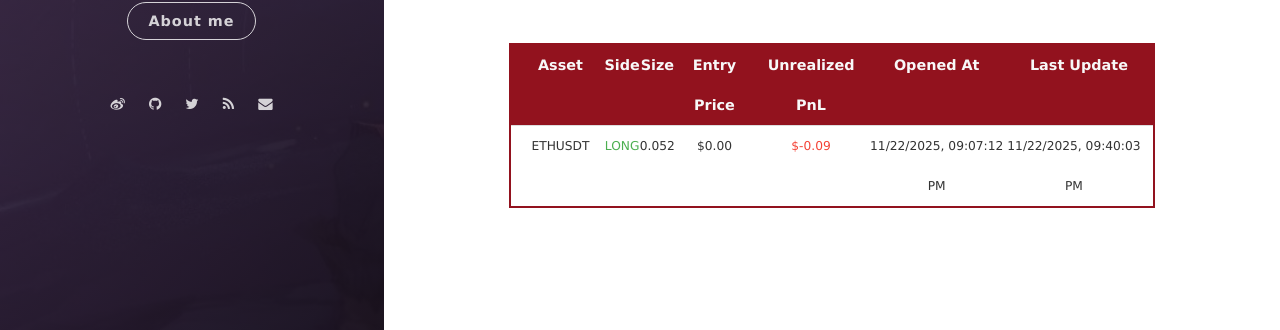
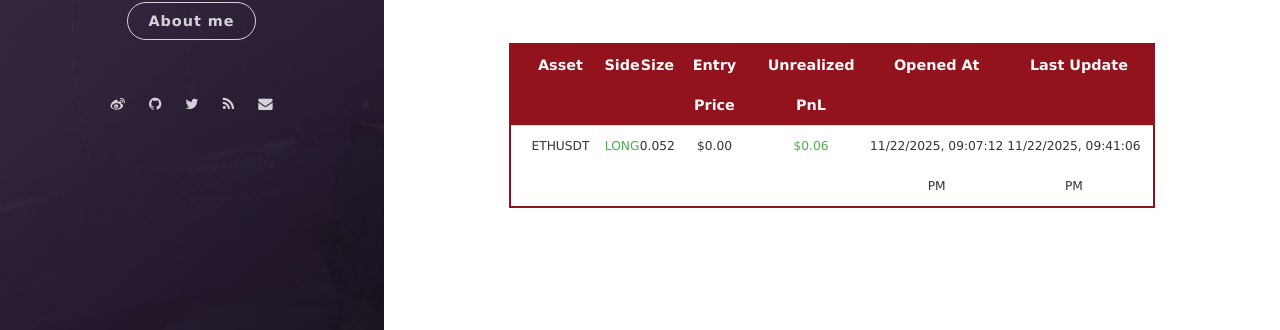
Before and after one commit to leeyegy/leeyegy.github.io, a Jekyll site: the page built from live-trading.html, in a window 1280 px wide. Shown: the part 556-886 px from the top of the page. Built offline with Jekyll 4.4.1, drawn with Linux system fonts in a browser that asks for light colours; nearby versions of some CDN libraries.

Commit message:
AccountMonitor: refresh positions 2025-11-23T05:41:06+08:00

```diff
--- a/assets/data/binance/positions.json
+++ b/assets/data/binance/positions.json
@@ -4,8 +4,8 @@
     "side": "LONG",
     "size": 0.052,
     "entryPrice": 0.0,
-    "unrealizedPnl": -0.091,
+    "unrealizedPnl": 0.06497178,
     "openedAt": "2025-11-23T05:07:12+08:00",
-    "reportedAt": "2025-11-23T05:40:03+08:00"
+    "reportedAt": "2025-11-23T05:41:06+08:00"
   }
 ]
```
